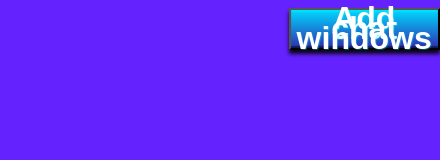
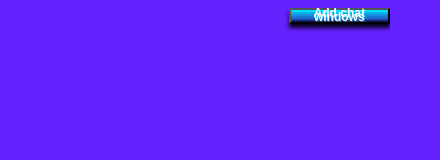
Before and after one commit to elArt/Challange, a plain HTML site: page index.html in a window 390 px wide. Shown: the whole page, 440 px wide, since content can reach past the window. Drawn offline with Linux system fonts and the light colour scheme.

Commit message:
new changes css

```diff
--- a/style.css
+++ b/style.css
@@ -22,3 +22,15 @@ body{
      inset 0 2px 1px rgba(0, 225, 255, 0.9),
      0 4px 4px rgba(0,0,0,.9);
   }
+  @media (max-width: 1294px){
+    .plus {
+    font-weight: 900;
+    font-size: 150%;
+    }
+  }
+  @media (max-width: 990px){
+    .plus {
+    font-weight: 900;
+    font-size: 75%;
+    }
+  }
```
